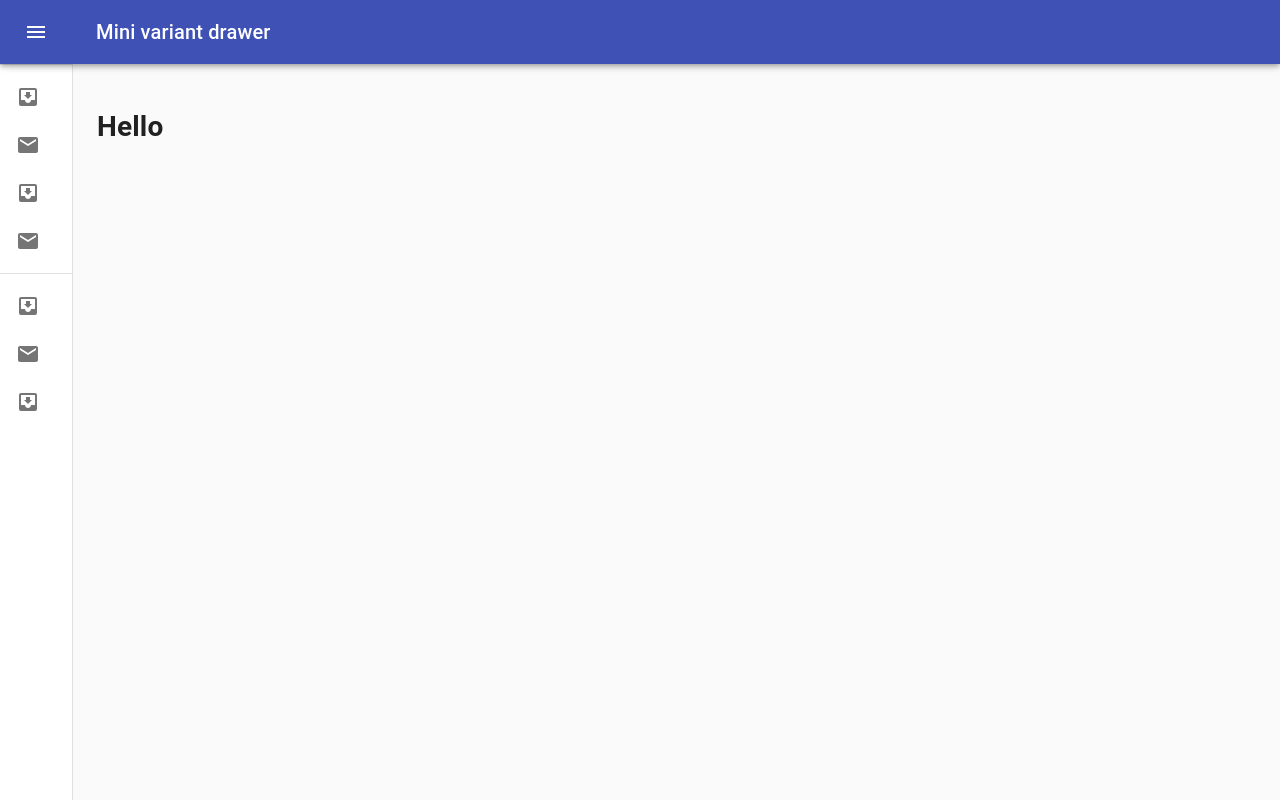
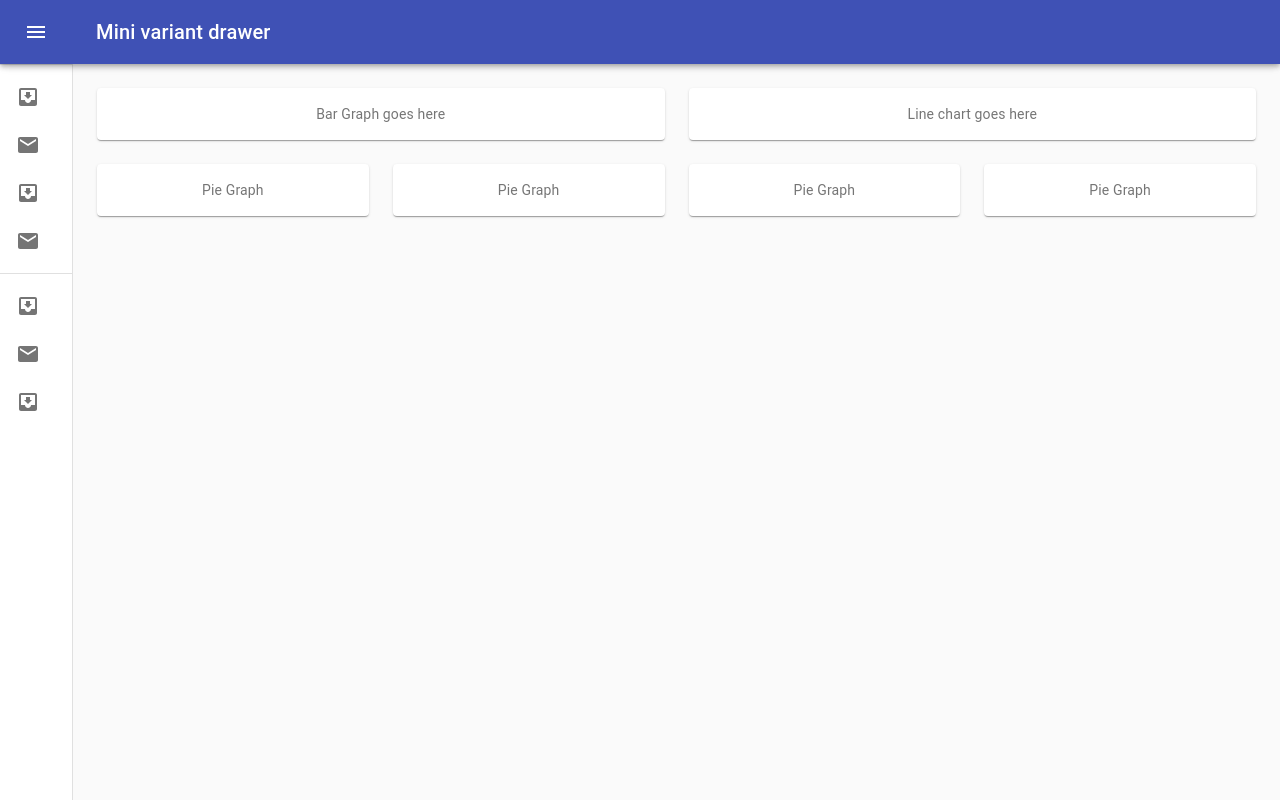
Before and after one commit to alvinoalvin/LHL-Final-Project, a React (Create React App) app in the folder react-front-end/: page / in a window 1280 px wide. Built offline with nearby package versions, Linux system fonts and the light colour scheme.

Commit message:
Add home dashboard & containers for graphs

```diff
--- a/react-front-end/src/components/App.js
+++ b/react-front-end/src/components/App.js
@@ -10,6 +10,7 @@ import reactStyles from '../helpers/react-styles';
 
 /* Custom Components */
 import SkillItemDashboard from './SkillItemDashboard';
+import HomeDashboard from './HomeDashboard'
 
 /* import icons */
 import ChevronLeftIcon from '@material-ui/icons/ChevronLeft';
@@ -99,7 +100,7 @@ export default function Application() {
 
       <main className={classes.content}>
         <div className={classes.toolbar} />
-        <SkillItemDashboard />
+        <HomeDashboard />
       </main>
     </div>
   );
--- /dev/null
+++ b/react-front-end/src/components/HomeDashboard.js
@@ -0,0 +1,9 @@
+/* Custom Components */
+import HomePlaceholders from './HomePlaceholders';
+
+export default function SpacingGrid() {
+
+  return (
+    <HomePlaceholders/>
+  )
+}
--- /dev/null
+++ b/react-front-end/src/components/HomePlaceholders.js
@@ -0,0 +1,86 @@
+import React from 'react';
+import { makeStyles } from '@material-ui/core/styles';
+import Paper from '@material-ui/core/Paper';
+import Grid from '@material-ui/core/Grid';
+
+const useStyles = makeStyles((theme) => ({
+  root: {
+    flexGrow: 1,
+  },
+  paper: {
+    padding: theme.spacing(2),
+    textAlign: 'center',
+    color: theme.palette.text.secondary,
+  },
+}));
+
+export default function CenteredGrid() {
+  const classes = useStyles();
+
+  return (
+    <div className={classes.root}>
+      <Grid container spacing={3}>
+        <Grid item xs={6}>
+          <Paper className={classes.paper}>Bar Graph goes here</Paper>
+        </Grid>
+        <Grid item xs={6}>
+          <Paper className={classes.paper}>Line chart goes here</Paper>
+        </Grid>
+        <Grid item xs={3}>
+          <Paper className={classes.paper}>Pie Graph</Paper>
+        </Grid>
+        <Grid item xs={3}>
+          <Paper className={classes.paper}>Pie Graph</Paper>
+        </Grid>
+        <Grid item xs={3}>
+          <Paper className={classes.paper}>Pie Graph</Paper>
+        </Grid>
+        <Grid item xs={3}>
+          <Paper className={classes.paper}>Pie Graph</Paper>
+        </Grid>
+      </Grid>
+    </div>
+  );
+}
+
+
+// import React from 'react';
+// import { makeStyles } from '@material-ui/core/styles';
+// import Grid from '@material-ui/core/Grid';
+// import Paper from '@material-ui/core/Paper';
+
+// const useStyles = makeStyles((theme) => ({
+//   root: {
+//     flexGrow: 1,
+//   },
+//   paper: {
+//     height: 300,
+//     width: 250,
+//   },
+//   control: {
+//     padding: theme.spacing(2),
+//   },
+// }));
+
+// export default function SpacingGrid() {
+//   const [spacing, setSpacing] = React.useState(2);
+//   const classes = useStyles();
+
+//   const handleChange = (event) => {
+//     setSpacing(Number(event.target.value));
+//   };
+
+//   return (
+//     <Grid container className={classes.root} spacing={2}>
+//       <Grid item xs={12}>
+//         <Grid container justify="center" spacing={spacing}>
+//           {[0, 1, 2, 3, 4, 5].map((value) => (
+//             <Grid key={value} item>
+//               <Paper className={classes.paper} />
+//             </Grid>
+//           ))}
+//         </Grid>
+//       </Grid>
+//     </Grid>
+//   );
+// }
```
